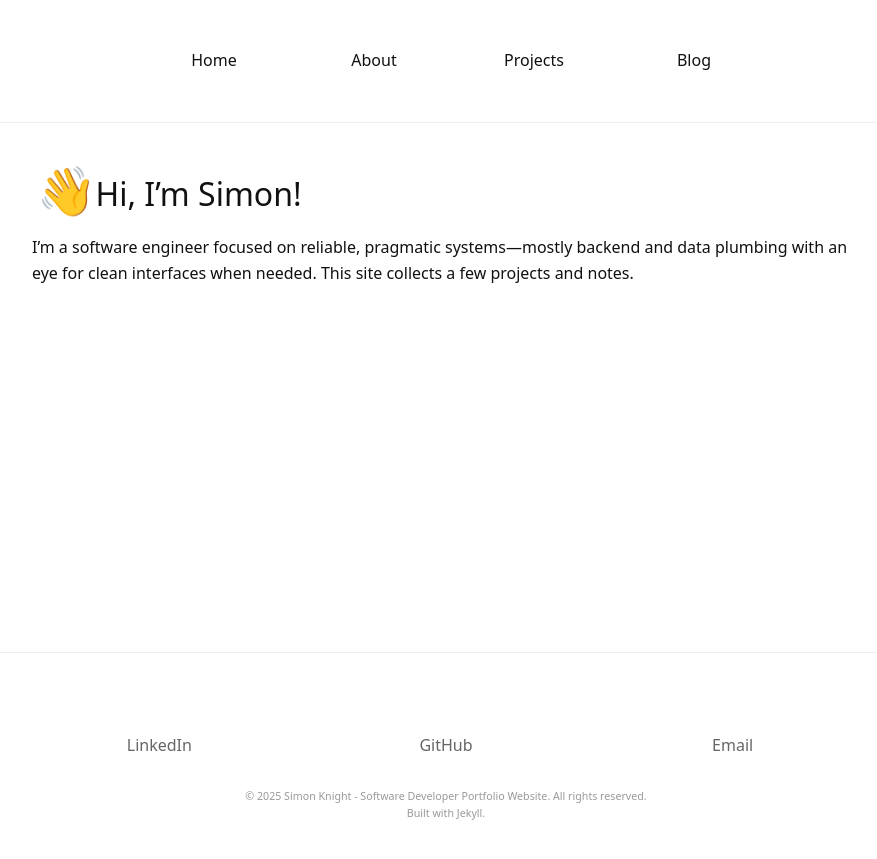
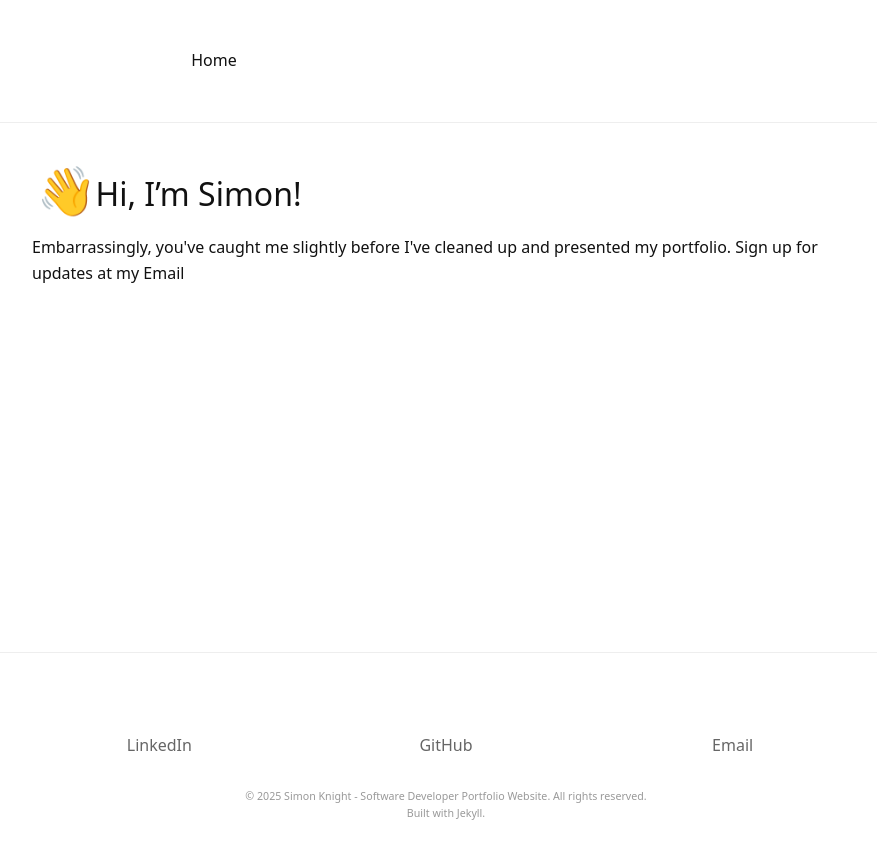
Before and after one commit to SIMONDSKNIGHT/simondsknight.github.io, a Jekyll site: the page built from pages/home.md, in a window 1280 px wide. Shown: the top 859 px of the page, without its empty margins (194-1071 px from the left). Built offline with Jekyll 4.4.1, drawn with Linux system fonts in a browser that asks for light colours.

Commit message:
dummy setup

```diff
--- a/_layouts/default.html
+++ b/_layouts/default.html
@@ -22,9 +22,9 @@
 
       <nav class="headnav" aria-label="primary">
         <a href="{{ '/' | relative_url }}">Home</a>
-        <a href="{{ '/pages/about/' | relative_url }}">About</a>
+        <!-- <a href="{{ '/pages/about/' | relative_url }}">About</a>
         <a href="{{ '/pages/projects/' | relative_url }}">Projects</a>
-        <a href="{{ '/pages/blog/' | relative_url }}">Blog</a>
+        <a href="{{ '/pages/blog/' | relative_url }}">Blog</a> -->
       </nav>
     </header>
 
--- a/pages/home.md
+++ b/pages/home.md
@@ -8,5 +8,7 @@ permalink: /home/   # <-- this line creates /home/
   <span class="emoji">👋</span> Hi, I’m Simon!
 </p>
 <p class="intro">
-I’m a software engineer focused on reliable, pragmatic systems—mostly backend and data plumbing with an eye for clean interfaces when needed. This site collects a few projects and notes.
+Embarrassingly, you've caught me slightly before I've cleaned up and presented my portfolio. Sign up for updates at<a href="mailto:knigsd@icloud.com?subject=Promising%20Portfolio&body=Hi,%20Simon.%0D%0APromising%20Portfolio!%20Email%20me%20when%20its%20done!%0D%0ARegards">
+  my Email
+</a>
 </p>
```
